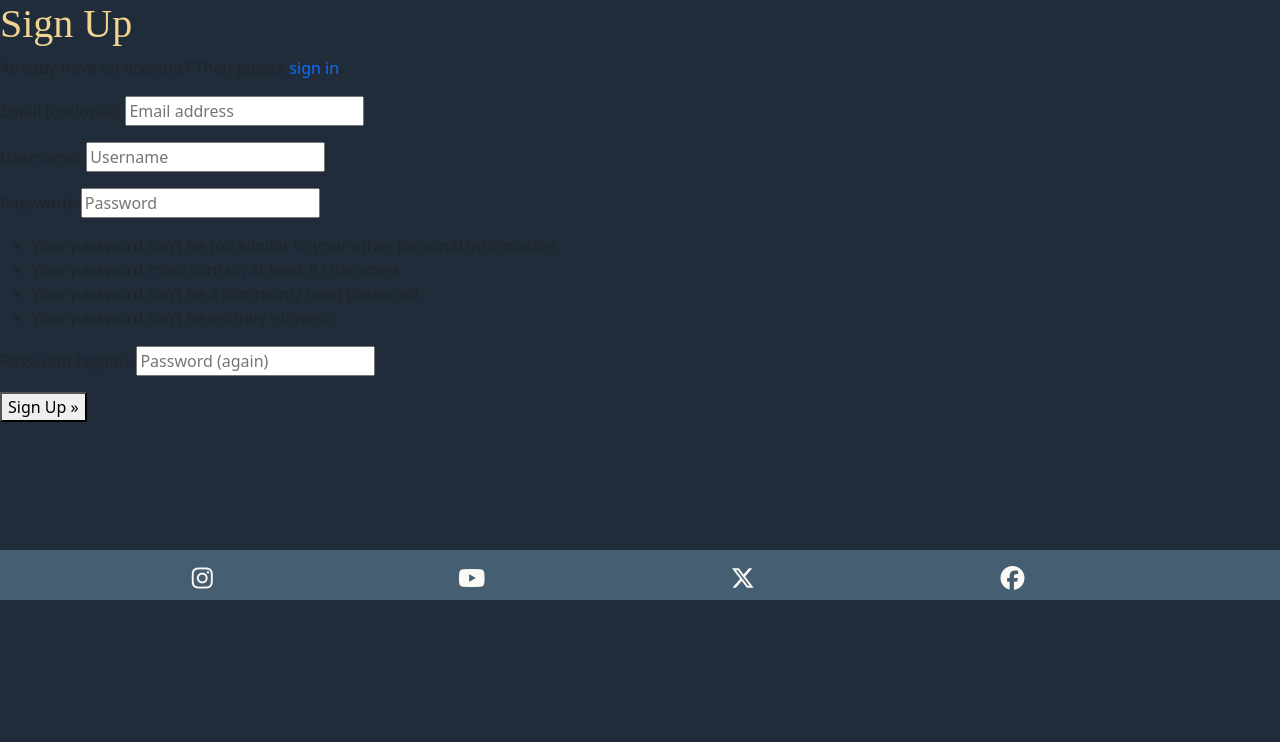
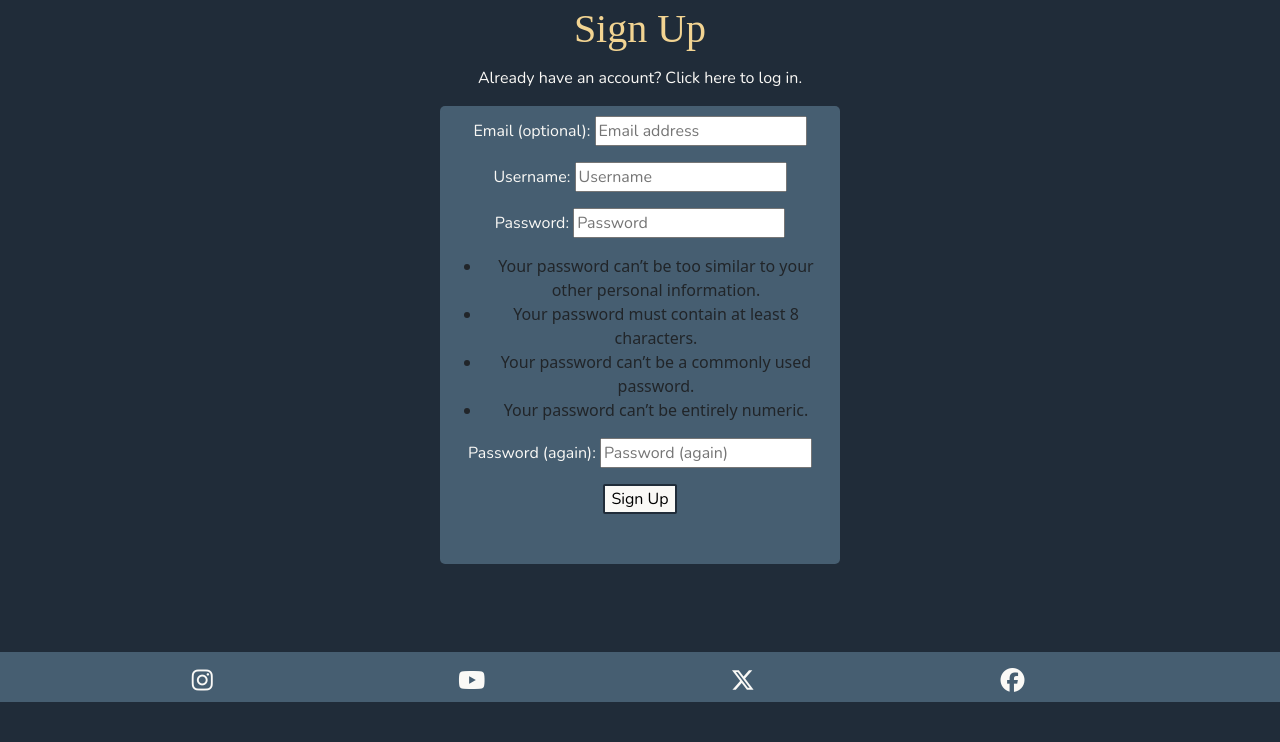
Before and after one commit to ZoeMacf/oodles-of-comfort, a Django app: page /accounts/signup/ in a window 1280 px wide. Shown: the part 58-800 px from the top of the page. Run offline with Django 4.2, Linux system fonts and the light colour scheme; some libraries are stand-ins or nearby versions; some web fonts are replaced.

Commit message:
add custom css style to sign up page

```diff
--- a/static/css/style.css
+++ b/static/css/style.css
@@ -9,6 +9,11 @@ a {
 h1, h2 {
     font-family: Madimi One;
     color: #F2D492;
+}
+
+p {
+    color: #FAF9F6;
+    font-family: Nunito;
 }
 
 body {
@@ -100,6 +105,44 @@ body {
     width: 250px;
 }
 
+/* sign up page styling */
+
+#sign-up-heading {
+    text-align: center;
+    padding: 5px;
+}
+
+#sign-in-link a {
+    text-decoration: none;
+    color: #FAF9F6;
+}
+
+.container {
+    display: flex;
+    justify-content: center;
+}
+
+#form-container {
+    height: 100%;
+    width: 400px;
+    padding: 10px;
+    background-color:#465E71;
+    border-radius: 5px;
+}
+
+#submit-btn {
+    background-color:#FAF9F6;
+    border: solid 2px #202C39;
+    border-radius: 2px;
+    font-family: Nunito;
+    text-align: center;
+}
+
+#submit-btn:hover {
+    background-color: #465E71;
+    color: #FAF9F6;
+}
+
 /* footer and social media links */
 
 footer {
--- a/templates/account/signup.html
+++ b/templates/account/signup.html
@@ -5,17 +5,25 @@
 {% block head_title %}{% trans "Signup" %}{% endblock head_title %}
 
 {% block content %}
-<h1>{% trans "Sign Up" %}</h1>
+<h1 id="sign-up-heading">{% trans "Sign Up" %}</h1>
 
-<p>{% blocktrans %}Already have an account? Then please <a href="{{ login_url }}">sign in</a>.{% endblocktrans %}</p>
-
+<div class="container text-center">
+  <div class="row">
+    <div class="col">
+      <p id="sign-in-link">{% blocktrans %}Already have an account? Click <a href="{{ login_url }}">here</a> to log in.{% endblocktrans %}</p>
+      <div id="form-container">
         <form class="signup" id="signup_form" method="post" action="{% url 'account_signup' %}">
           {% csrf_token %}
           {{ form.as_p }}
           {% if redirect_field_value %}
             <input type="hidden" name="{{ redirect_field_name }}" value="{{ redirect_field_value }}" />
         {% endif %}
-  <button type="submit">{% trans "Sign Up" %} &raquo;</button>
+        <button id="submit-btn" type="submit">{% trans "Sign Up" %}</button>
         </form>
+      </div>
+    </div>
+  </div>
+</div>
+
 
 {% endblock content %}
```
Lines whose indentation alone changed are shown as unchanged.
